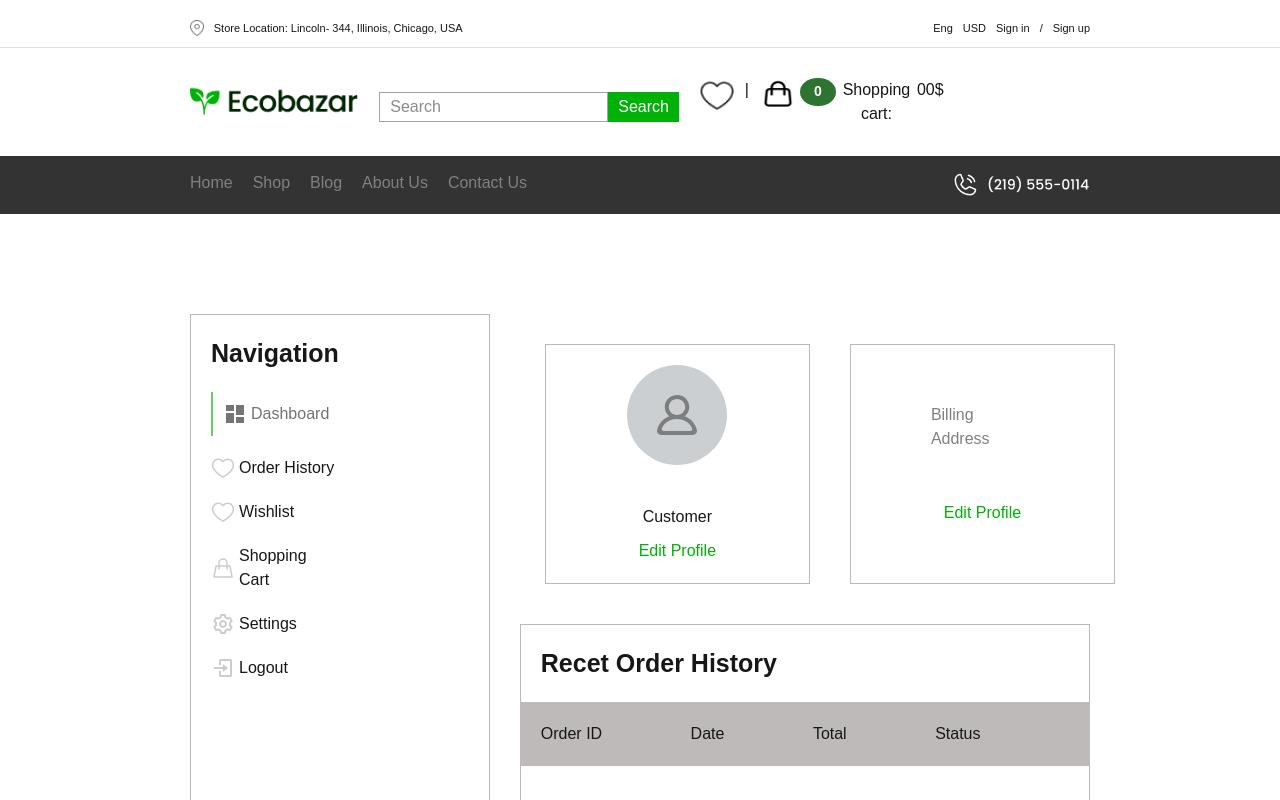
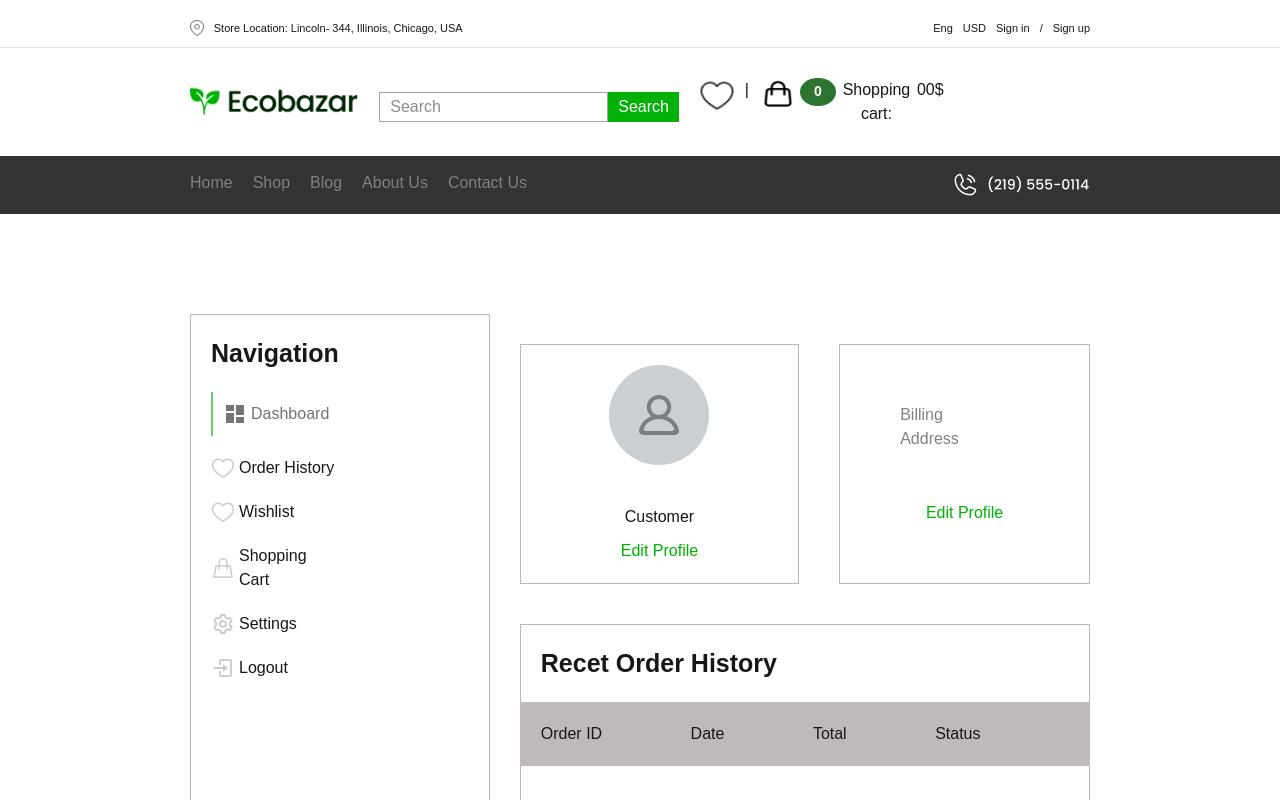
Before and after one commit to mennahsalah60-coder/Final-Project, a Next.js app: page /profile in a window 1280 px wide. Shown: the top 800 px of the page. Built offline with nearby package versions, Linux system fonts and the light colour scheme.

Commit message:
profile-1

```diff
--- a/app/profile/profile.css
+++ b/app/profile/profile.css
@@ -63,7 +63,7 @@
 
         .two {
             border: 1px solid rgb(188, 185, 185);
-            padding: 20px 80px;
+            padding: 20px 60px;
             display: flex;
             flex-direction: column;
             justify-content: center;
@@ -265,17 +265,22 @@
 
     .profile {
 
-
         .left {
             margin: 0;
             width: 100%;
+
+            .one{
+                max-width: 100%;
+            }
+
+            .two{
+                max-width: 100%;
+            }
         }
 
         .details {
             display: flex;
             flex-direction: column;
-            margin-inline: auto;
-            margin-left: 25px;
 
         }
 
```
